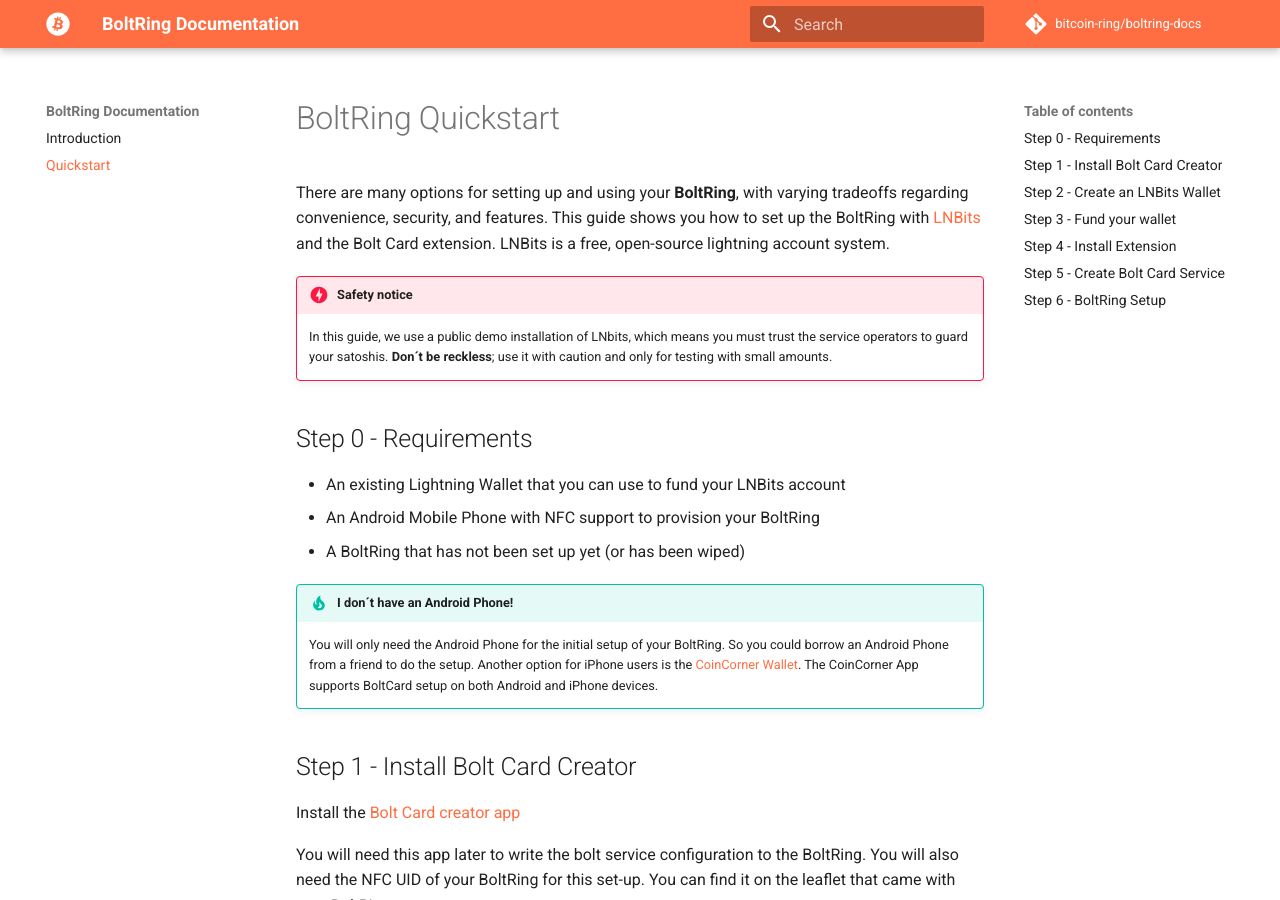
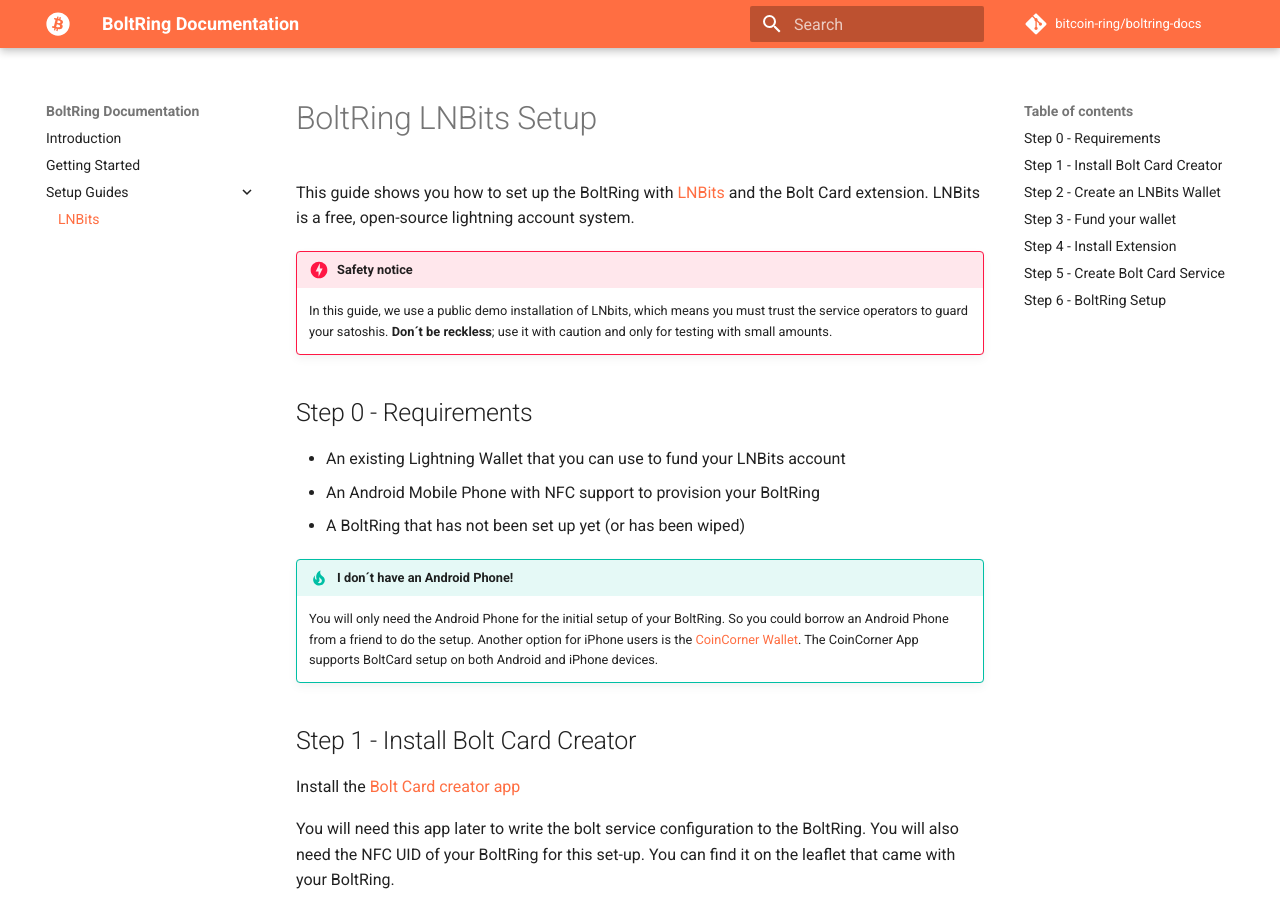
Before and after one commit to bitcoin-ring/boltring-docs, an MkDocs documentation site: the page built from docs/lnbits.md, in a window 1280 px wide and 900 px high. Built offline with MkDocs 1.6.1 and Material for MkDocs 9.7.7, drawn with Linux system fonts in a browser that asks for light colours; comment, search, counter and statistics services are not loaded; some of the changed text lies outside the part shown.

Commit message:
Restructure and add footer links

```diff
--- a/docs/quickstart.md
+++ b/docs/lnbits.md
@@ -1,9 +1,7 @@
-# BoltRing Quickstart
+# BoltRing LNBits Setup
 
-There are many options for setting up and using your **BoltRing**, with varying tradeoffs regarding
-convenience, security, and features. This guide shows you how to set up the BoltRing with
-[LNBits](https://lnbits.com/) and the Bolt Card extension. LNBits is a free, open-source lightning
-account system.
+This guide shows you how to set up the BoltRing with [LNBits](https://lnbits.com/) and the Bolt Card
+extension. LNBits is a free, open-source lightning account system.
 
 !!! danger "Safety notice"
     In this guide, we use a public demo installation of LNbits, which means you must trust the
--- a/mkdocs.yml
+++ b/mkdocs.yml
@@ -1,6 +1,6 @@
 site_name: BoltRing Documentation
 site_description: 'Bitcoin Lightning Contactless NFC Payment Ring Documentation'
-copyright: "Copyright &copy; 2023 The Bitcoin BoltRing"
+copyright: "Copyright &copy; 2023 The Bitcoin BoltRing Team"
 site_author: 'Titusz Pan'
 site_url: 'https://docs.bolt-ring.com'
 
@@ -21,7 +21,19 @@
   palette:
     primary: deep orange
     accent: amber
+  features:
+    - navigation.tracking
+    - navigation.expand
+    - navigation.footer
 
+extra:
+  social:
+    - icon: fontawesome/brands/twitter
+      link: https://twitter.com/bitcoin_ring
+    - icon: fontawesome/brands/github
+      link: https://github.com/bitcoin-ring
+    - icon: fontawesome/solid/cart-shopping
+      link: https://bitcoin-ring.com
 plugins:
   - search
   - glightbox
@@ -38,4 +50,6 @@
 
 nav:
   - Introduction: index.md
-  - Quickstart: quickstart.md
+  - Getting Started: getting-started.md
+  - Setup Guides:
+    - LNBits: lnbits.md
--- a/pyproject.toml
+++ b/pyproject.toml
@@ -13,6 +13,7 @@
 poethepoet = "*"
 mkdocs-glightbox = "^0.3.1"
 mdformat_admon = "^0.0.1"
+mdformat_tables = "^0.4.1"
 
 
 [tool.poe.tasks]
```
Also changed, not shown: docs/getting-started.md (added, +13 -0 lines), 1 other file.
